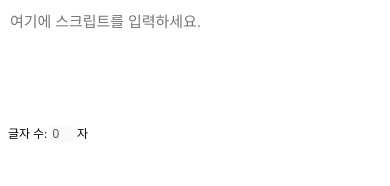
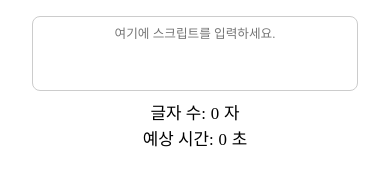
Before and after one commit to saywoo/timer_web, a plain HTML site: page index.html in a window 390 px wide. Drawn offline with nearby package versions, Linux system fonts and the light colour scheme; a web font is replaced by a local one.

Commit message:
2021/06/20 반응형 업뎃

```diff
--- a/index.html
+++ b/index.html
@@ -8,6 +8,7 @@
     텍스트 길이에 기반해서 발표의 예상 시간을 알려주는 텍스트 오브젝트 추가하기
 -->
 <html lang="ko">
+    <link rel="stylesheet" href="https://www.w3schools.com/w3css/4/w3.css">
     <head>
         <meta charset="utf-8">
         <meta name="viewport" content="width=device-width, initial-scale=1.0">
@@ -16,13 +17,20 @@
         <script type="text/javascript" src="scripts.js"></script>
     </head>
     <body>
-        <textarea id="textbox" style="resize:none;border:none" placeholder="여기에 스크립트를 입력하세요."
-        onkeydown="char_count();resize(this)" onkeypress="char_count()" onkeyup="char_count();resize(this)"></textarea>
-        <h6></h6>
-        <span>
-            글자 수:
-            <input type="text" id="char_count_results" value="0" style="width:5vw; border:none; font-size:12px" maxlength="6" disabled>
-            자
-        </span>
+        <form class="w3-container w3-card-1 w3-margin">
+            <textarea class="w3-center w3-input w3-border w3-round-large" id="textbox" style="resize:none;border:none" placeholder="여기에 스크립트를 입력하세요."
+            onkeydown="char_count();resize(this)" onkeypress="char_count()" onkeyup="char_count();resize(this)"></textarea>
+            <h6></h6>
+            <div class="w3-container w3-center" id="type_num_bar">
+                <span>글자 수:</span>
+                <span id="char_count_results" style="width:5vw; border:none; font-size:2vmax">0</span>
+                <span>자</span>
+            </div>
+            <div class="w3-container w3-center" id="time_count_bar">
+                <span>예상 시간:</span>
+                <span id="time_results" style="width:5vw; border:none; font-size:2vmax">0</span>
+                <span>초</span>
+            </div>
+        </form>
     </body>
 </html>
--- a/scripts.js
+++ b/scripts.js
@@ -1,5 +1,5 @@
 function char_count() {
-    document.getElementById('char_count_results').value = document.getElementById('textbox').value.length;
+    document.getElementById('char_count_results').innerText = document.getElementById('textbox').value.length;
 }
 function resize(obj) {
     obj.style.height = '1px';
--- a/style.css
+++ b/style.css
@@ -12,14 +12,15 @@ textarea {
     min-height: 5rem;
     overflow-y: hidden;
     resize: none;
-    font-size:15px;
+    font-size:1.5vmax;
 }
 
 span {
     font-family: 'NanumBarunGothic';
-    font-size:12px;
+    font-size:2vmax;
+    white-space:nowrap;
 }
 
 h6 {
-    font-size:12px;
+    font-size:0.5vmax;
 }
```
